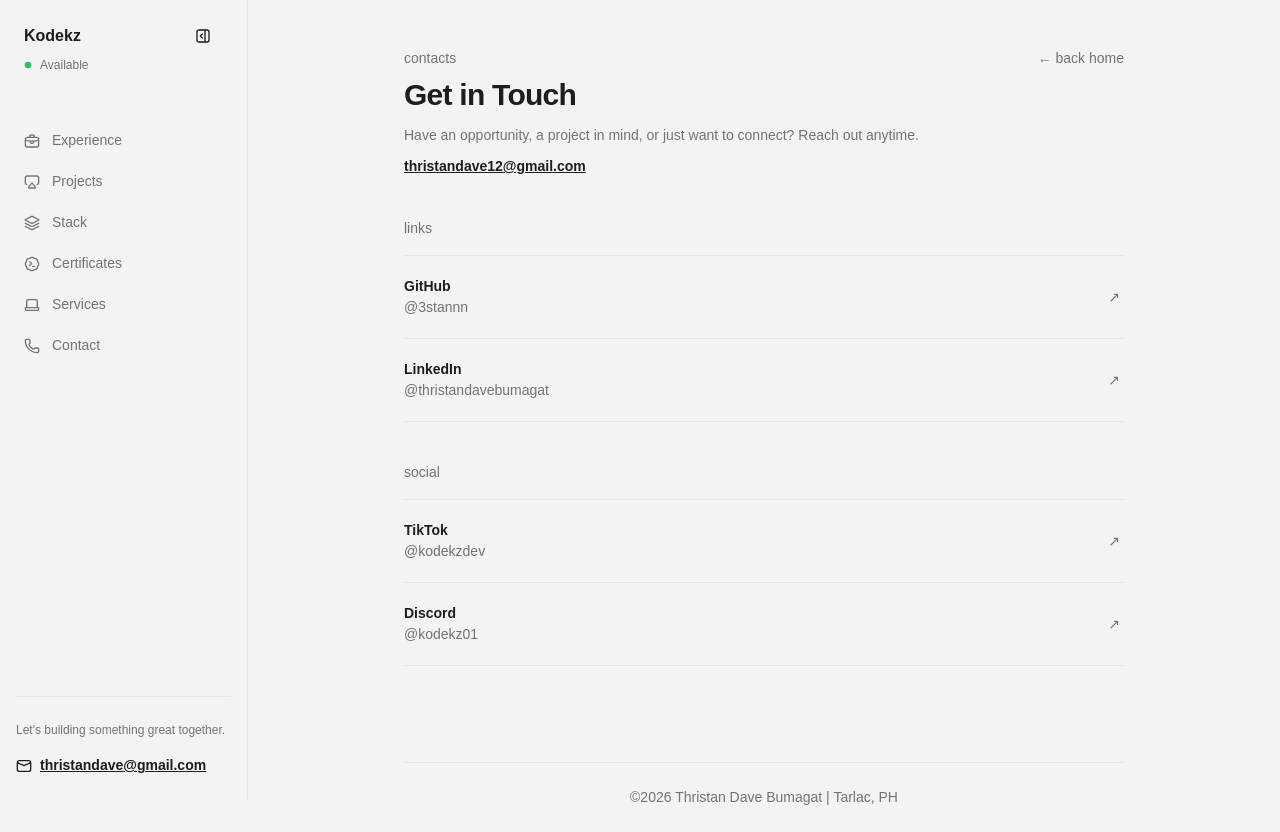
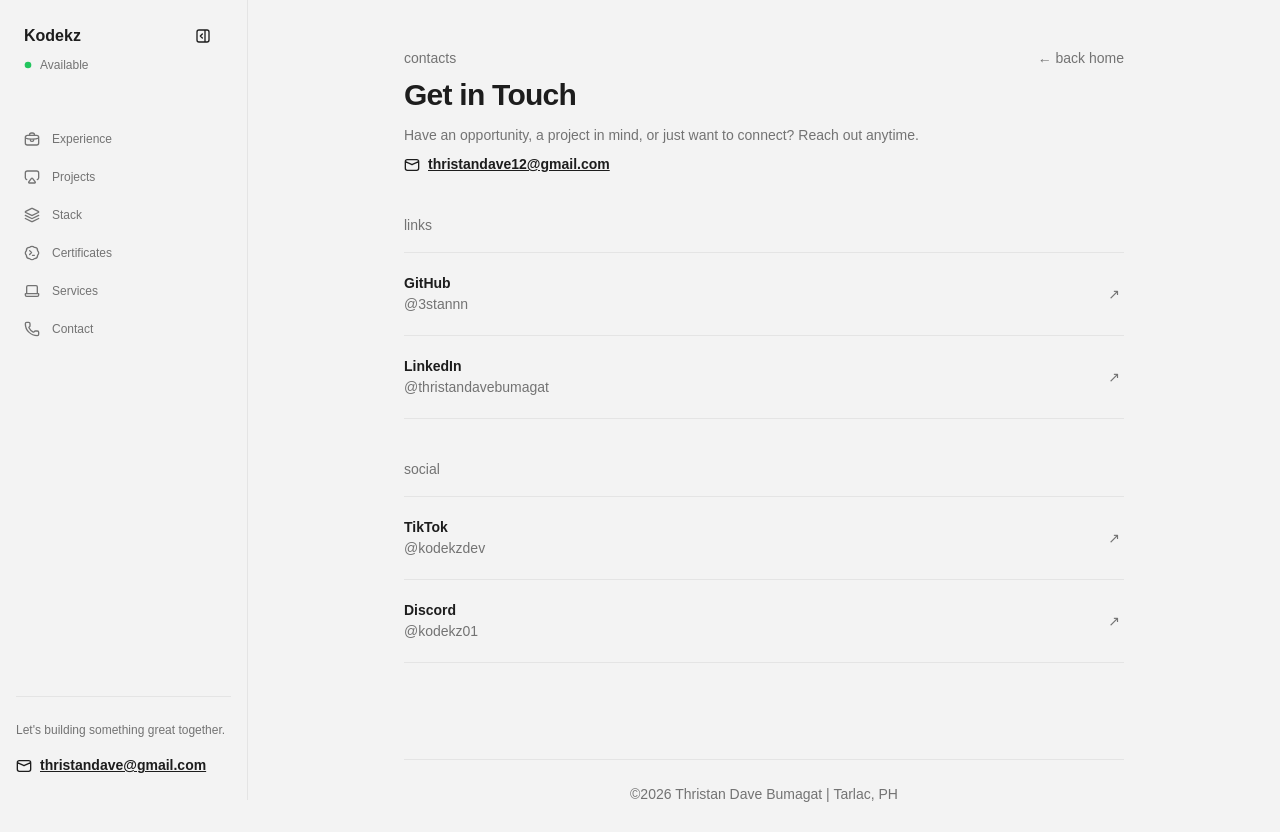
Before and after one commit to 3stannn/kodekz, a React (Vite) app: page /contacts in a window 1280 px wide. Built offline with nearby package versions, Linux system fonts and the light colour scheme; a web font is replaced by a local one.

Commit message:
fix font sizes

```diff
--- a/src/Contacts.jsx
+++ b/src/Contacts.jsx
@@ -43,7 +43,20 @@ function Contacts() {
                         Get in Touch
                     </h1>
                     <p className="text mt-3 max-w-xl">Have an opportunity, a project in mind, or just want to connect? Reach out anytime.</p>
-                    <div className="mt-2">
+                    <div className="mt-2 flex flex-row items-center gap-2">
+                        <svg
+                            xmlns="http://www.w3.org/2000/svg"
+                            width="16"
+                            height="16"
+                            viewBox="0 0 24 24"
+                            fill="none"
+                            stroke="currentColor"
+                            stroke-width="2"
+                            stroke-linecap="round"
+                            stroke-linejoin="round"
+                        >
+                            <path d="M5 4H19C20.6569 4 22 5.34315 22 7V17C22 18.6569 20.6569 20 19 20H5C3.34315 20 2 18.6569 2 17V7C2 5.34315 3.34315 4 5 4ZM2 7L11.2929 11C11.7154 11.2817 12.2846 11.2817 12.7071 11L22 7" />
+                        </svg>
                         <a className="text-heavy email" href="mailto:thristandave12@gmail.com">
                             thristandave12@gmail.com
                         </a>
--- a/src/components/layout/Navbar.jsx
+++ b/src/components/layout/Navbar.jsx
@@ -251,7 +251,7 @@ function Navbar() {
                             {navLinks.map((link) => (
                                 <Link
                                     key={link.label}
-                                    className="text navigation flex items-center gap-3"
+                                    className="text small navigation flex items-center gap-3"
                                     to={link.to}
                                     tabIndex={isMobileOpen ? 0 : -1}
                                     onClick={() => setIsMobileOpen(false)}
@@ -330,7 +330,7 @@ function Navbar() {
                             {navLinks.map((link) => (
                                 <Link
                                     key={link.label}
-                                    className="text navigation flex items-center gap-3"
+                                    className="text small navigation flex items-center gap-3"
                                     to={link.to}
                                 >
                                     {link.icon}
```
